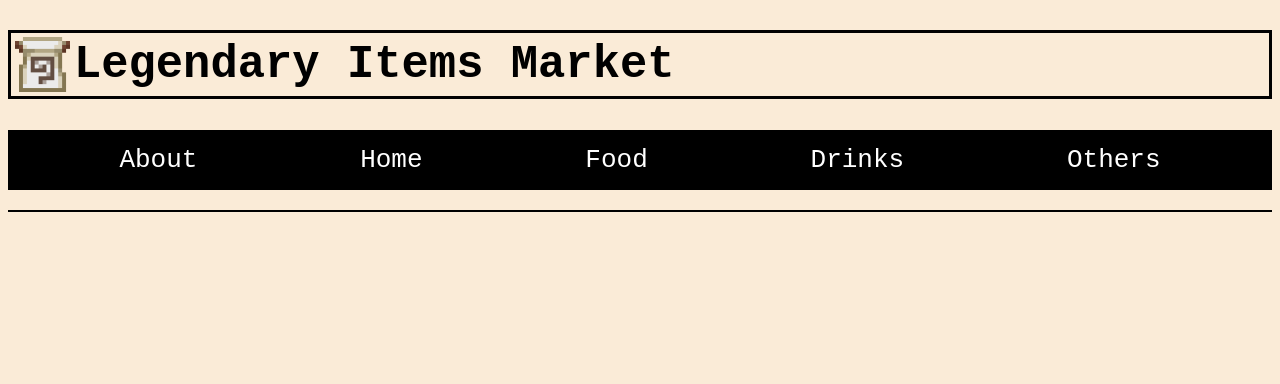
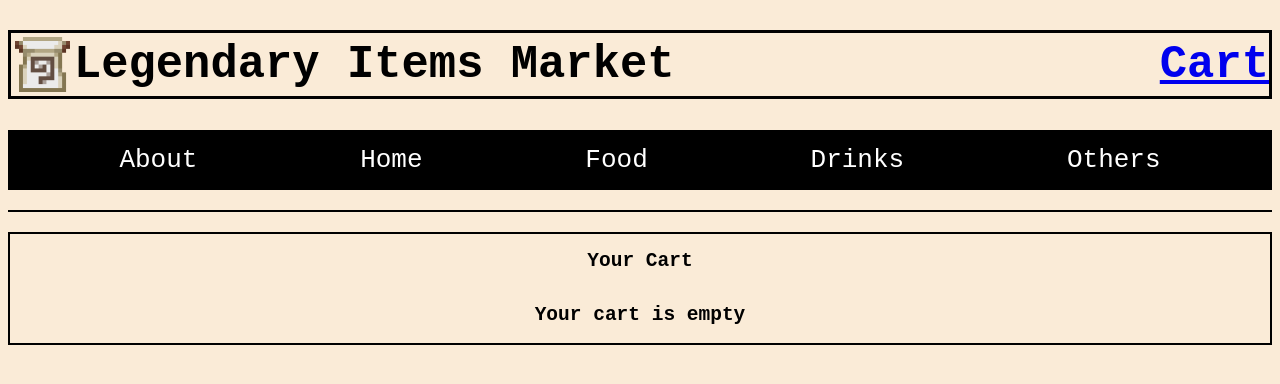
Before and after one commit to tretrautroll2/Projectfoodweb, a React (Create React App) app: page /Cart in a window 1280 px wide. Shown: the top 384 px of the page. Built offline with nearby package versions, Linux system fonts and the light colour scheme.

Commit message:
Added Cart function (Without localStorage)

```diff
--- a/src/App.js
+++ b/src/App.js
@@ -1,6 +1,6 @@
 import React from 'react';
 import Navbar from './Navbar';
-import { BrowserRouter as Router, Route, Routes} from 'react-router-dom';
+import { BrowserRouter as Router, Route, Routes, Link} from 'react-router-dom';
 import Item from './Pages/Item';
 import Home from './Pages/Home';
 import Food from './Pages/Food';
@@ -9,15 +9,23 @@ import Others from './Pages/Others';
 import About from './Pages/About';
 import NotFound from './Pages/NotFound';
 import Logo from './Pages/img/Logo.webp'
+import {Cart} from './Pages/Cart';
+import { CartProvider } from './Context';
 function App() {
   return (
   <>
+  <CartProvider>
   <Router>
   <div className='header'>
-  <h1 className='Page-title'><img src={Logo} className='logo'alt='Page Logo'></img>Legendary Items Market</h1>
+  <h1 className='Page-title'><img src={Logo} className='logo'alt='Page Logo'></img>Legendary Items Market
+  <Link to="/Cart" className='Page-title-Cart'>Cart</Link>
+  </h1>
+
   <Navbar />
   <hr className='Custom-hr'></hr>
   </div>
+
+
 
   <Routes>
   <Route path='/' element={<About />} />
@@ -26,9 +34,11 @@ function App() {
   <Route path='/Food' element={<Food />} />
   <Route path='/Drinks' element={<Drinks />} />
   <Route path='/Others' element={<Others />} />
+  <Route path='/Cart' element={<Cart />} />
   <Route component={NotFound} />
   </Routes>
   </Router>
+  </CartProvider>
   </>
   );
 }
--- /dev/null
+++ b/src/Context.js
@@ -0,0 +1,50 @@
+import { createContext, useContext, useState } from "react";
+import { Allitems } from "./Pages/Home";
+const CartContext = createContext();
+
+const getDefaultCart = () => {
+    let cart = {};
+    for(let i = 1; i < Allitems.length + 1; i++){
+        cart[i] = 0;
+    }
+    return cart
+}
+
+export const useCart = () => {
+    return useContext(CartContext);
+}
+
+
+export const CartProvider = ( {children} ) => {
+    const [cartItems, setCartItems] = useState(getDefaultCart());
+
+    const getTotal = () => {
+        let total = 0;
+        for(const item in cartItems){
+         if(cartItems[item] > 0) {
+            let itemInfo = Allitems.find((product) => product.id === Number(item));
+            total += cartItems[item] * itemInfo.price
+         }
+     }
+     return total;
+     };
+
+
+    const addToCart = (itemId) => {
+        setCartItems((prev) => ({...prev, [itemId] : prev[itemId] + 1}))
+    };
+
+    const removeFromCart = (itemId) => {
+        setCartItems((prev) => ({...prev, [itemId] : prev[itemId] - 1 }))
+    };
+
+    const updateCartItems = (newAmount, itemId) => {
+        setCartItems((prev) => ({...prev, [itemId] : newAmount}))
+    }
+//    console.log(cartItems)
+    return(
+    <CartContext.Provider value={{cartItems, addToCart, removeFromCart, updateCartItems, getTotal}}>
+    {children}
+    </CartContext.Provider>
+    )
+}
--- /dev/null
+++ b/src/Pages/Cart.js
@@ -0,0 +1,40 @@
+import { useCart } from "../Context";
+import { Allitems } from "./Home";
+export const Cart = () => {
+    const {cartItems, removeFromCart, addToCart, updateCartItems, getTotal} = useCart();
+    const totalAmount = getTotal();
+
+    return(
+        <div className="cart-container">
+        <h2>Your Cart</h2>
+        <div >
+        {Allitems.map((item) =>  {if(cartItems[item.id] !== 0 ){
+        return(
+
+        <div className="cart-item">
+        <img src={item.image} alt="Troll" className="cart-item-img"></img>
+
+        <div className="cart-item-description">
+        <h2>{item.name}</h2>
+        <p>${item.price}</p>
+        <div className="cart-item-button">
+        <button onClick={() => addToCart(item.id)}>+</button>
+        <input value={cartItems[item.id]} onChange={(e) => updateCartItems(Number(e.target.value), item.id)}></input>
+        <button onClick={() => removeFromCart(item.id)}>-</button>
+        </div>
+        </div>
+        </div>
+
+
+        )
+        }
+        })}
+        </div>
+    {totalAmount > 0 ? (
+        <div>
+        <p>Your total: ${totalAmount}</p>
+        </div>
+    ) : (<h2>Your cart is empty</h2>)}
+        </div>
+    )
+}
--- a/src/Pages/Food.js
+++ b/src/Pages/Food.js
@@ -4,6 +4,7 @@ import Pork3 from './img/Pork3.webp'
 import Beef1 from './img/Beef1.webp'
 import Beef2 from './img/Beef2.webp'
 import { BrowserRouter as Router, Route, Routes, Link} from 'react-router-dom';
+import { useCart } from '../Context'
 export const AllFoodItems = [
   {id: 1,
     name: "Legendary Pork",
@@ -39,7 +40,7 @@ export const AllFoodItems = [
 export default function Food(){
   // const [selectedItem, setSelectedItem] = useState(null);
   // console.log("Selected item:", selectedItem);
-
+const { addToCart } = useCart();
     return(
         <>
         <ul className='no-list container'>
@@ -51,7 +52,7 @@ export default function Food(){
              <h2>{item.name}</h2>
              <p>Price: {item.price}</p>
             </Link>
-             <button>Add to cart</button>
+             <button onClick={() => addToCart(item)}>Add to cart</button>
          </li>
            ))}
         </ul>
--- a/src/Pages/Home.js
+++ b/src/Pages/Home.js
@@ -5,9 +5,11 @@ import {AllFoodItems} from "./Food";
 import {AllDrinksItems} from "./Drinks";
 import {AllOtherItems} from "./Others";
 import { BrowserRouter as Router, Route, Routes, Link} from 'react-router-dom';
+import { useCart } from "../Context";
 export const Allitems =  [...AllFoodItems, ...AllDrinksItems, ...AllOtherItems]
 
 export default function Home(){
+    const { addToCart, cartItems } = useCart();
         return(
         <>
         <ul className="container">
@@ -18,9 +20,7 @@ export default function Home(){
             <h2>{item.name}</h2>
             <p>Price: {item.price}</p>
             </Link>
-
-
-            <button>Add to cart</button>
+            <button onClick={() => addToCart(item.id)}>Add to cart {cartItems[item.id] > 0 && <>({cartItems[item.id]})</>}</button>
         </li>
         ))}
         </ul>
--- a/src/Pages/Others.js
+++ b/src/Pages/Others.js
@@ -39,7 +39,7 @@ export default function Others(){
             className='item-center no-link'>
             <img className='img' src={item.image} alt="ShitImage"></img>
             <h2>{item.name}</h2>
-            <p>Price: {item.price}</p>
+            <p>Price: ${item.price}</p>
             </Link>
             <button>Add to cart</button>
         </li>
--- a/src/index.js
+++ b/src/index.js
@@ -3,9 +3,14 @@ import ReactDOM from 'react-dom/client';
 import App from './App';
 import './style-sheet.css';
 
+
 const root = ReactDOM.createRoot(document.getElementById('root'));
 root.render(
+
   <React.StrictMode>
+
     <App />
+
   </React.StrictMode>
+
 );
--- a/src/style-sheet.css
+++ b/src/style-sheet.css
@@ -5,9 +5,13 @@
 }
 .Page-title{
     display: flex;
+    flex-flow: row nowrap;
     align-items: center;
     font-size: 350%;
     border: 3px solid black;
+}
+.Page-title-Cart {
+    margin-left: auto;
 }
 
 .nav {
@@ -99,6 +103,7 @@
 @media (max-width: 800px) {
     .container{
         justify-content: center;
+        margin-left: 0;
     }
 }
 
@@ -110,14 +115,33 @@ flex-direction: column;
 justify-content: center;
 align-items: center;
 font-family: monospace;
+padding: 20px;
+}
+.item p{
+    font-size: 120%;
 }
 
+
 .item-center {
+    width: 150px;
     display: flex;
     flex-direction: column;
     justify-content: center;
+    align-content: center;
     align-items: center;
+    white-space: nowrap;
+
+
 }
+.long-item-name{
+    align-self: flex-start;
+    white-space: nowrap;
+    overflow: hidden ;
+    text-overflow: ellipsis;
+    width:100%;
+}
+
+
 
 .item-description {
     display: flex;
@@ -158,4 +182,43 @@ font-size: 300%;
 
 .item:hover {
     box-shadow: 0 4px 8px rgba(0, 0, 0, 0.555); /* Optional hover effect */
+    padding: 20px;
 }
+
+
+.cart-container{
+    display: flex;
+    flex-flow: column wrap;
+    align-items: center;
+    border: 2px solid black;
+}
+
+.cart-item{
+    display: flex;
+    flex-direction: row;
+    align-items: center;
+    gap: 10%;
+    padding: 10px;
+    justify-content: flex-start;
+    margin-bottom: 5%;
+}
+
+.cart-item-description {
+    display: flex;
+    flex-direction: column;
+    justify-content: space-around;
+
+}
+
+.cart-item-button{
+    display: flex;
+
+}
+.cart-item-button input {
+    width: 6ch
+}
+
+.cart-item-img{
+    width: 40%;
+    height: 40%;
+}
```
